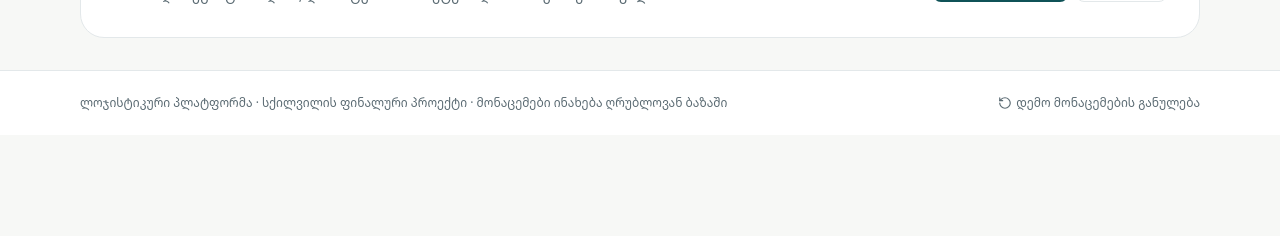
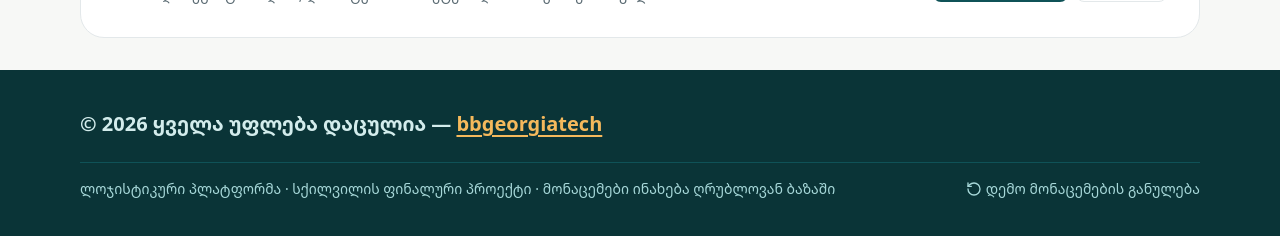
Before and after one commit to GBaga/examproject, a React (Vite) app in the folder app/: page / in a window 1280 px wide. Shown: the part 1034-1270 px from the top of the page. Before the commit the page ends 1169 px from the top, so only its background shows below. Built offline with nearby package versions, Linux system fonts and the light colour scheme; no server answers.

Commit message:
feat: add package-lock.json and update application layout

```diff
--- a/app/src/app/Layout.jsx
+++ b/app/src/app/Layout.jsx
@@ -165,12 +165,25 @@ export default function Layout() {
         </ErrorBoundary>
       </main>
 
-      <footer className="border-t border-line bg-white">
-        <div className="mx-auto flex max-w-6xl flex-col gap-2 px-4 py-6 text-xs text-muted sm:flex-row sm:items-center sm:justify-between">
-          <p>ლოჯისტიკური პლატფორმა · სქილვილის ფინალური პროექტი · მონაცემები ინახება ღრუბლოვან ბაზაში</p>
-          <button onClick={() => setConfirmReset(true)} className="inline-flex items-center gap-1 self-start hover:text-brand-700 sm:self-auto">
-            <RotateCcw className="size-3.5" aria-hidden /> დემო მონაცემების განულება
-          </button>
+      <footer className="bg-brand-900 text-brand-100">
+        <div className="mx-auto flex max-w-6xl flex-col gap-6 px-4 py-10">
+          <p className="text-lg font-semibold sm:text-xl">
+            © {new Date().getFullYear()} ყველა უფლება დაცულია —{' '}
+            <a
+              href="https://bbgeorgiatech.vercel.app/en"
+              target="_blank"
+              rel="noopener noreferrer"
+              className="font-bold text-accent-400 underline decoration-2 underline-offset-4 hover:text-accent-500"
+            >
+              bbgeorgiatech
+            </a>
+          </p>
+          <div className="flex flex-col gap-3 border-t border-brand-700 pt-4 text-sm text-brand-200 sm:flex-row sm:items-center sm:justify-between">
+            <p>ლოჯისტიკური პლატფორმა · სქილვილის ფინალური პროექტი · მონაცემები ინახება ღრუბლოვან ბაზაში</p>
+            <button onClick={() => setConfirmReset(true)} className="inline-flex items-center gap-1 self-start hover:text-white sm:self-auto">
+              <RotateCcw className="size-4" aria-hidden /> დემო მონაცემების განულება
+            </button>
+          </div>
         </div>
       </footer>
 
```
Also changed, not shown: 1 other file (tests, documents, lock files or other folders).
